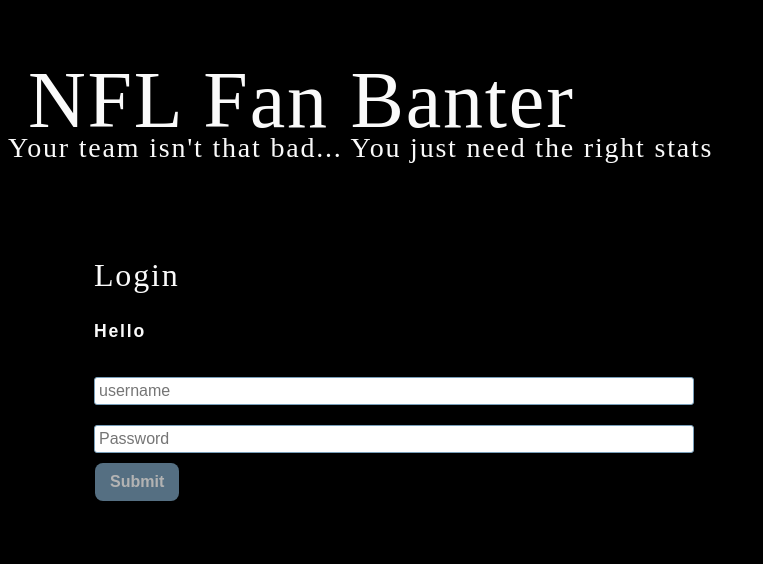
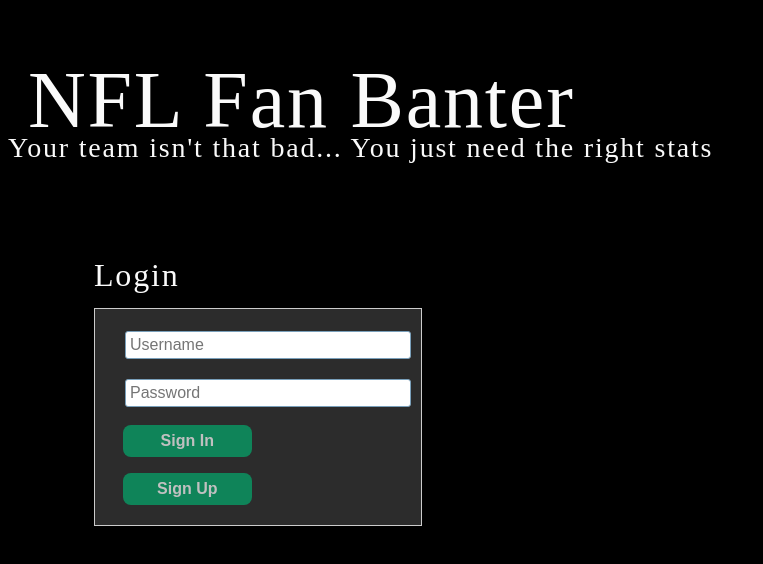
Before and after one commit to tjtahmas/nfl-team-project, a React (Create React App) app: page / in a window 1280 px wide. Shown: the top 564 px of the page, without its empty margins (0-763 px from the left). Built offline with nearby package versions, Linux system fonts and the light colour scheme.

Commit message:
adding styling to login

```diff
--- a/src/components/Login/index.js
+++ b/src/components/Login/index.js
@@ -46,14 +46,13 @@ function Login() {
   };
   return (
     <div>
-      <p>Hello {userName}</p>
-      <form className="form">
+      <form className="form" id="sign-in">
         <input
           value={userName}
           name="userName"
           onChange={handleInputChange}
           type="text"
-          placeholder="username"
+          placeholder="Username"
         />
         <input
           value={password}
@@ -62,7 +61,9 @@ function Login() {
           type="password"
           placeholder="Password"
         />
-        <button type="button" onClick={handleFormSubmit}>Submit</button>
+        <br/>
+        <button type="button" id="signInBtn"onClick={handleFormSubmit}>Sign In</button>
+        <button type="button" id="signUpBtn"onClick={handleFormSubmit}>Sign Up</button>
       </form>
       {errorMessage && (
         <div>
--- a/src/index.css
+++ b/src/index.css
@@ -9,7 +9,7 @@ main {
   --tertiary: #b12704;
   --light: #fafafa;
   --dark: #799FBA;
-  --darker: black;
+  --darker: rgb(0, 0, 0);
   --alpha: rgba(255,255,255,.7);
   --error: rgb(228, 46, 1);
   --spacing-one: calc(1rem * 0.5);
@@ -35,7 +35,7 @@ body {
   letter-spacing: 0.1em;
   background: var(--darker);
   color: var(--light);
-  font-family: 'Orbitron', sans-serif;
+  font-family: 'Roboto', sans-serif;
 }
 
 h1,
@@ -44,7 +44,7 @@ h3,
 h4,
 h5,
 h6 {
-  font-family: 'Orbitron', cursive;
+  font-family: 'Times New Roman', sans-serif;
   font-weight: 500;
   margin: 5px 0;
   line-height: 1.25;
@@ -93,9 +93,9 @@ a:hover {
   transition: all .2s ease-in-out;
 }
 
-header {
+/* header {
  background: ;
-}
+} */
 
 header a {
   color: var(--light);
@@ -135,14 +135,44 @@ span[role='img'] {
 }
 
 form {
-  width: 40%;
+  width: 30%;
+  padding: 12px 20px;
+  margin: 8px 0;
+  display: inline-block;
+  border: 1px solid #ccc;
+  box-sizing: border-box;
 }
 
+#sign-in{
+  background-color: #2c2c2c;
+}
+
+#signInBtn{
+  background-color: #04AA6D;
+  color: white;
+  padding: 7px 10px;
+  margin: 8px 8px;
+  border: none;
+  cursor: pointer;
+  width: 45%;
+}
+
+#signUpBtn {
+  background-color: #04AA6D;
+  color: white;
+  padding: 7px 10px;
+  margin: 8px 8px;
+  border: none;
+  cursor: pointer;
+  width: 45%;
+}
+
+
 input {
-  margin: 10px 0;
+  margin: 10px 10px;
   font-size: 1rem;
   padding: 0.25rem;
-  width: 600px;
+  width: 100%;
   border: 1px solid var(--dark);
   outline: none;
   border-radius: 3px;
@@ -186,7 +216,7 @@ header img {
 
 nav {
   position: relative;
-  font-family: 'Orbitron', cursive;
+  font-family: 'Roboto', sans-serif;
   font-size: 2.5rem;
   margin: 30px 20px;
 
```
Also changed, not shown: 1 other file (tests, documents, lock files or other folders).
